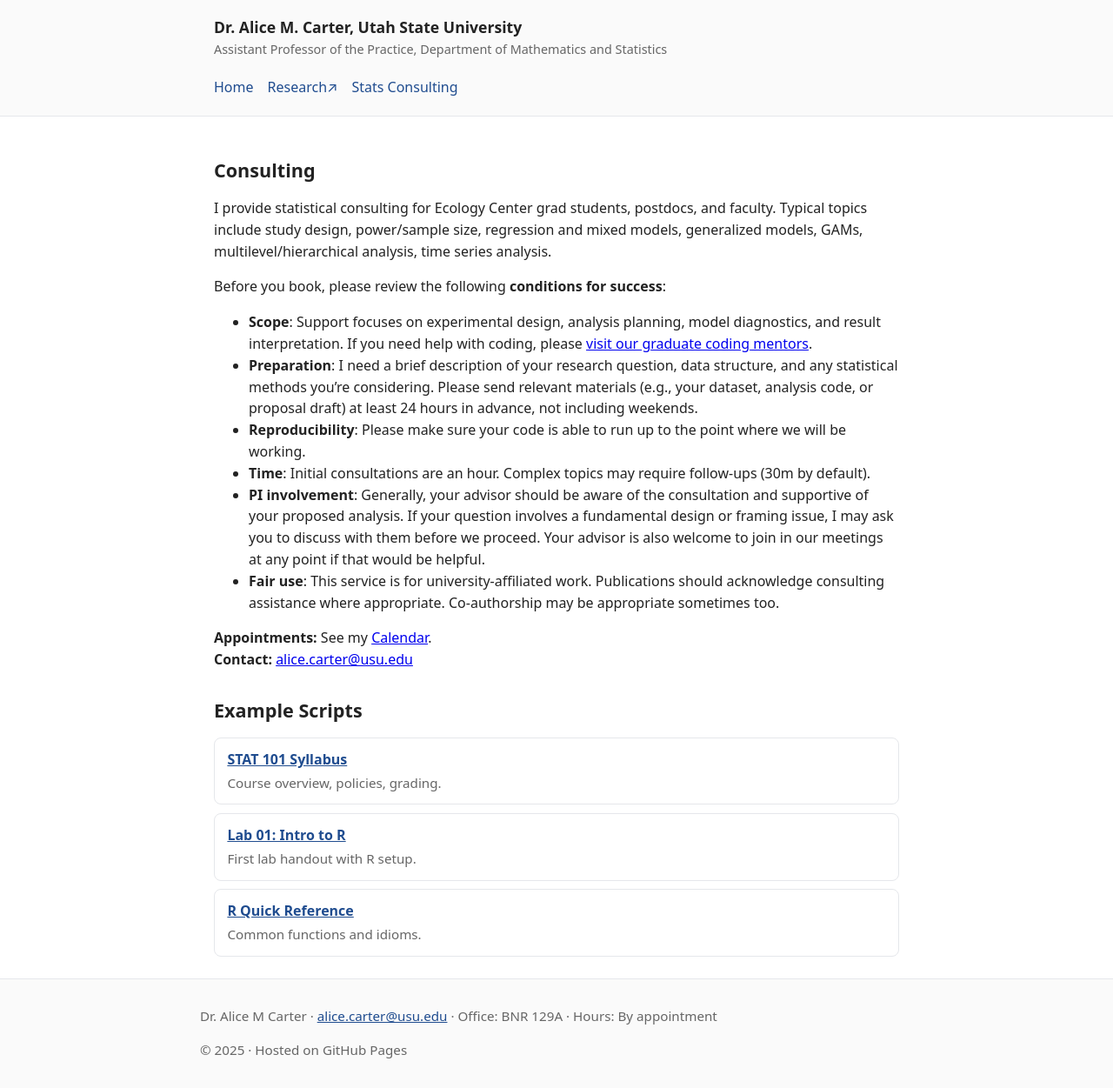
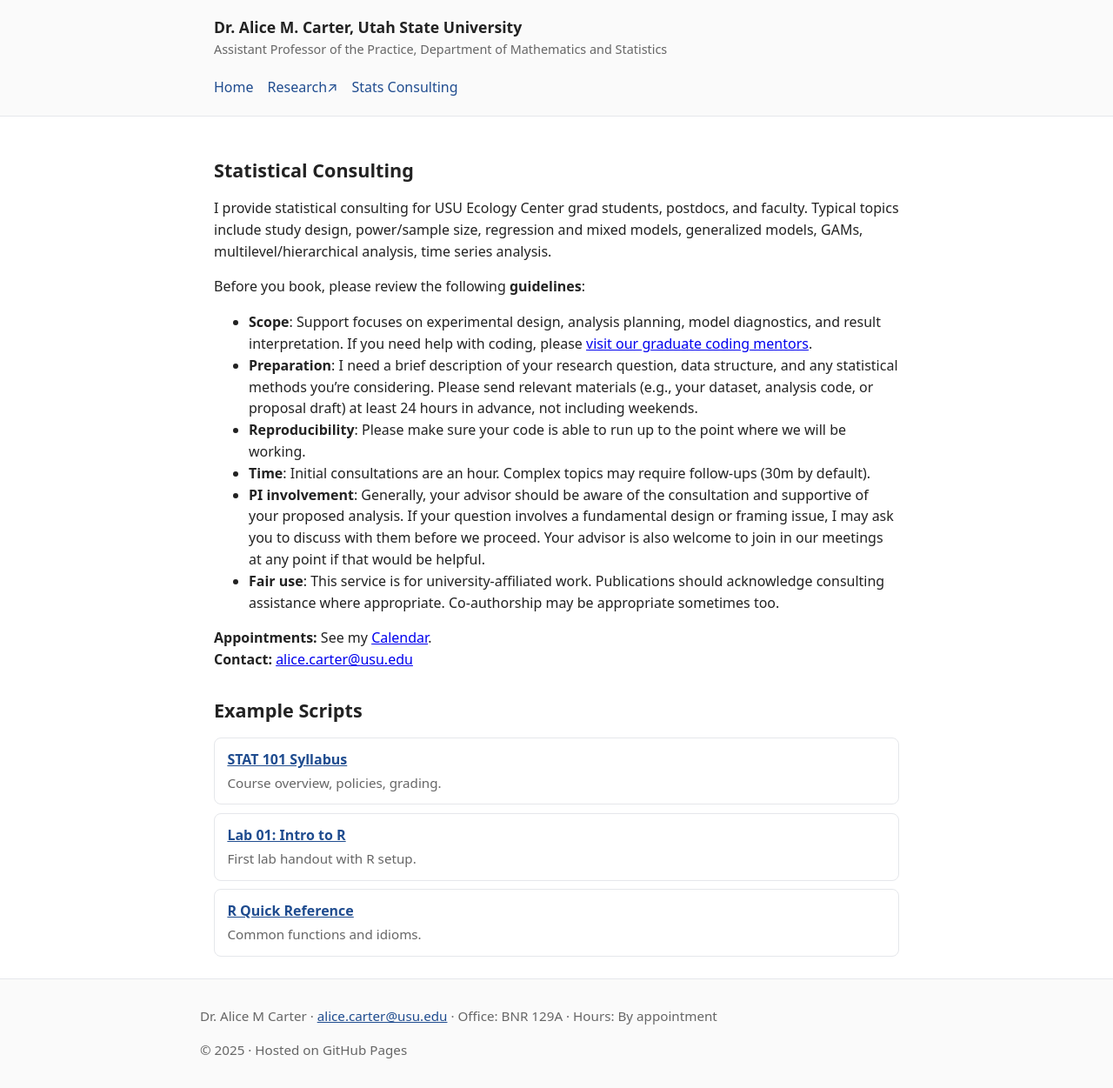
Before and after one commit to amcarter/alicecarter, a Jekyll site: the page built from consult.md, in a window 1280 px wide. Shown: the whole page at 87% size. Built offline with Jekyll 4.4.1, drawn with Linux system fonts in a browser that asks for light colours.

Commit message:
updated consulting page

```diff
--- a/consult.md
+++ b/consult.md
@@ -3,11 +3,11 @@ layout: default
 title: "Alice Carter's stats consulting & teaching pages"
 ---
 
-## Consulting
+## Statistical Consulting
 
-I provide statistical consulting for Ecology Center grad students, postdocs, and faculty. Typical topics include study design, power/sample size, regression and mixed models, generalized models, GAMs, multilevel/hierarchical analysis, time series analysis.
+I provide statistical consulting for USU Ecology Center grad students, postdocs, and faculty. Typical topics include study design, power/sample size, regression and mixed models, generalized models, GAMs, multilevel/hierarchical analysis, time series analysis.
 
-Before you book, please review the following **conditions for success**:
+Before you book, please review the following **guidelines**:
 {% include ground_rules.md %}
 
 **Appointments:** See my [Calendar](https://calendly.com/usu_ec_statistical_consulting).<br>
```
Also changed, not shown: 1 other file.
